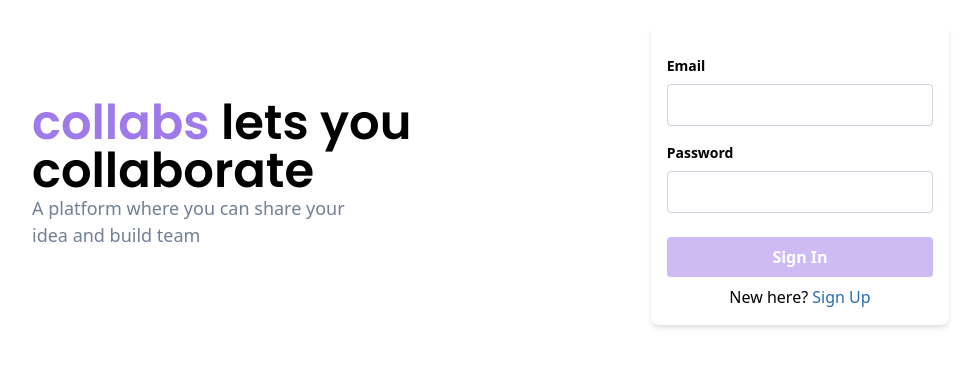
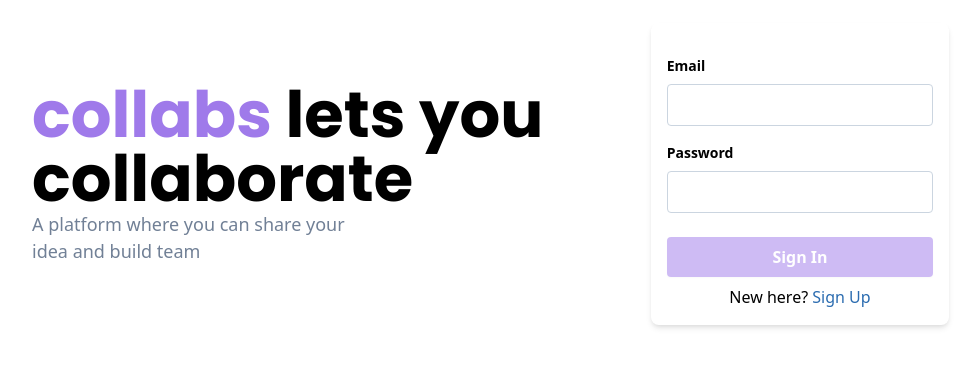
Before and after one commit to joshiprashanthd/startup, a React app in the folder root/frontend/: page /auth in a window 1280 px wide. Shown: the part 226-592 px from the top of the page, without its empty margins (96-1076 px from the left). Built offline with nearby package versions, Linux system fonts and the light colour scheme.

Commit message:
CHORE:  Experiment with UI

```diff
--- a/root/frontend/src/pages/AuthPage/index.tsx
+++ b/root/frontend/src/pages/AuthPage/index.tsx
@@ -8,7 +8,7 @@ export const AuthPage = function (props: any) {
   return (
     <div className="flex flex-row items-center justify-center w-4/5 min-h-screen mx-auto ">
       <div className="w-1/2">
-        <h1 className="text-xl font-semibold leading-none md:text-5xl font-display">
+        <h1 className="text-6xl font-bold leading-none font-display">
           <span className="text-purple-500">collabs</span>
           <span className="text-black"> lets you collaborate</span>
         </h1>
```
